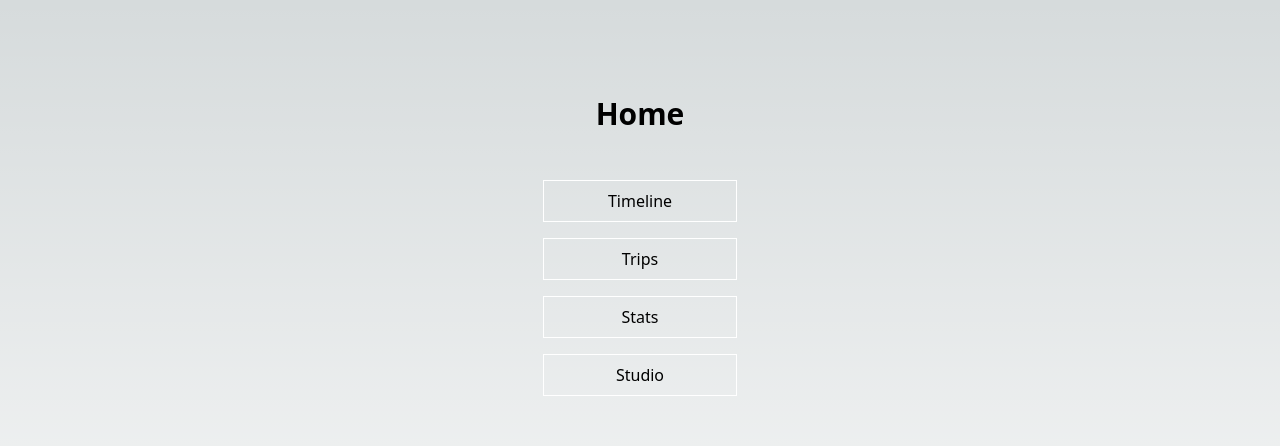
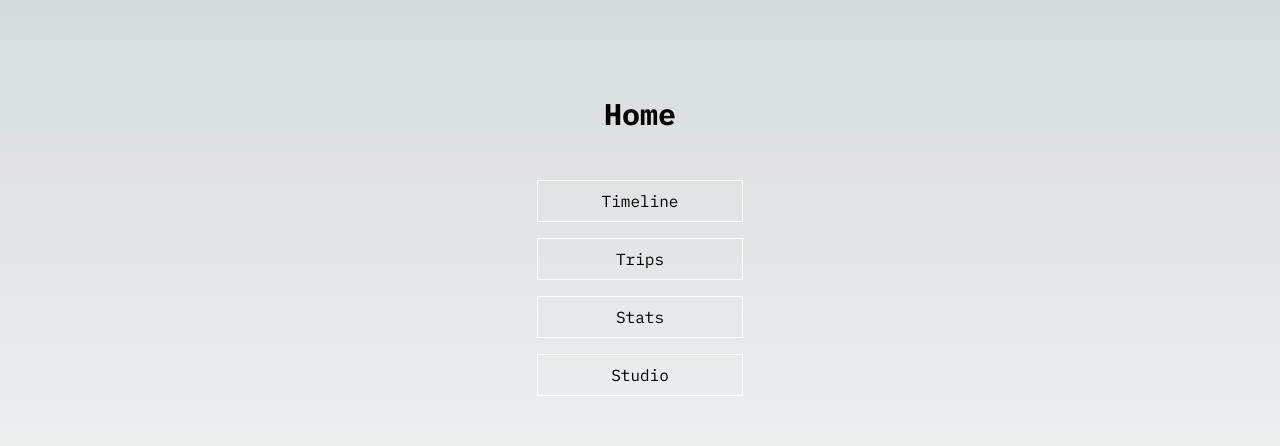
Before and after one commit to ryanfurrh/sam-aswellas-ryan, a Next.js app: page / in a window 1280 px wide. Shown: the top 446 px of the page. Built offline with nearby package versions, Linux system fonts and the light colour scheme.

Commit message:
Add ibm plex mono font

```diff
--- a/src/app/layout.tsx
+++ b/src/app/layout.tsx
@@ -1,12 +1,19 @@
 import BackHome from "@/components/BackHome";
 import "./globals.css";
 import type { Metadata } from "next";
-import { Inter, Orbitron } from "next/font/google";
+import { Inter, Orbitron, IBM_Plex_Mono } from "next/font/google";
 
 const inter = Inter({ subsets: ["latin"] });
 const orbitron = Orbitron({
   subsets: ["latin"],
   variable: "--font-orbitron",
+  display: "swap",
+});
+
+const plex = IBM_Plex_Mono({
+  weight: ["100", "200", "300", "400", "500", "600", "700"],
+  subsets: ["latin"],
+  variable: "--font-plex",
   display: "swap",
 });
 
@@ -23,7 +30,7 @@ export default function RootLayout({
   params: { slug: string };
 }) {
   return (
-    <html lang="en" className={`${orbitron.variable}`}>
+    <html lang="en" className={`${orbitron.variable} ${plex.className}`}>
       <body className="">
         <div className="">{children}</div>
       </body>
--- a/tailwind.config.ts
+++ b/tailwind.config.ts
@@ -1,23 +1,24 @@
-import type { Config } from 'tailwindcss'
+import type { Config } from "tailwindcss";
 
 const config: Config = {
   content: [
-    './src/pages/**/*.{js,ts,jsx,tsx,mdx}',
-    './src/components/**/*.{js,ts,jsx,tsx,mdx}',
-    './src/app/**/*.{js,ts,jsx,tsx,mdx}',
+    "./src/pages/**/*.{js,ts,jsx,tsx,mdx}",
+    "./src/components/**/*.{js,ts,jsx,tsx,mdx}",
+    "./src/app/**/*.{js,ts,jsx,tsx,mdx}",
   ],
   theme: {
     extend: {
       backgroundImage: {
-        'gradient-radial': 'radial-gradient(var(--tw-gradient-stops))',
-        'gradient-conic':
-          'conic-gradient(from 180deg at 50% 50%, var(--tw-gradient-stops))',
+        "gradient-radial": "radial-gradient(var(--tw-gradient-stops))",
+        "gradient-conic":
+          "conic-gradient(from 180deg at 50% 50%, var(--tw-gradient-stops))",
       },
       fontFamily: {
-        orbitron: ['var(--font-orbitron)'],
-      }
+        orbitron: ["var(--font-orbitron)"],
+        jet: ["var(--font-plex)"],
+      },
     },
   },
   plugins: [],
-}
-export default config
+};
+export default config;
```
